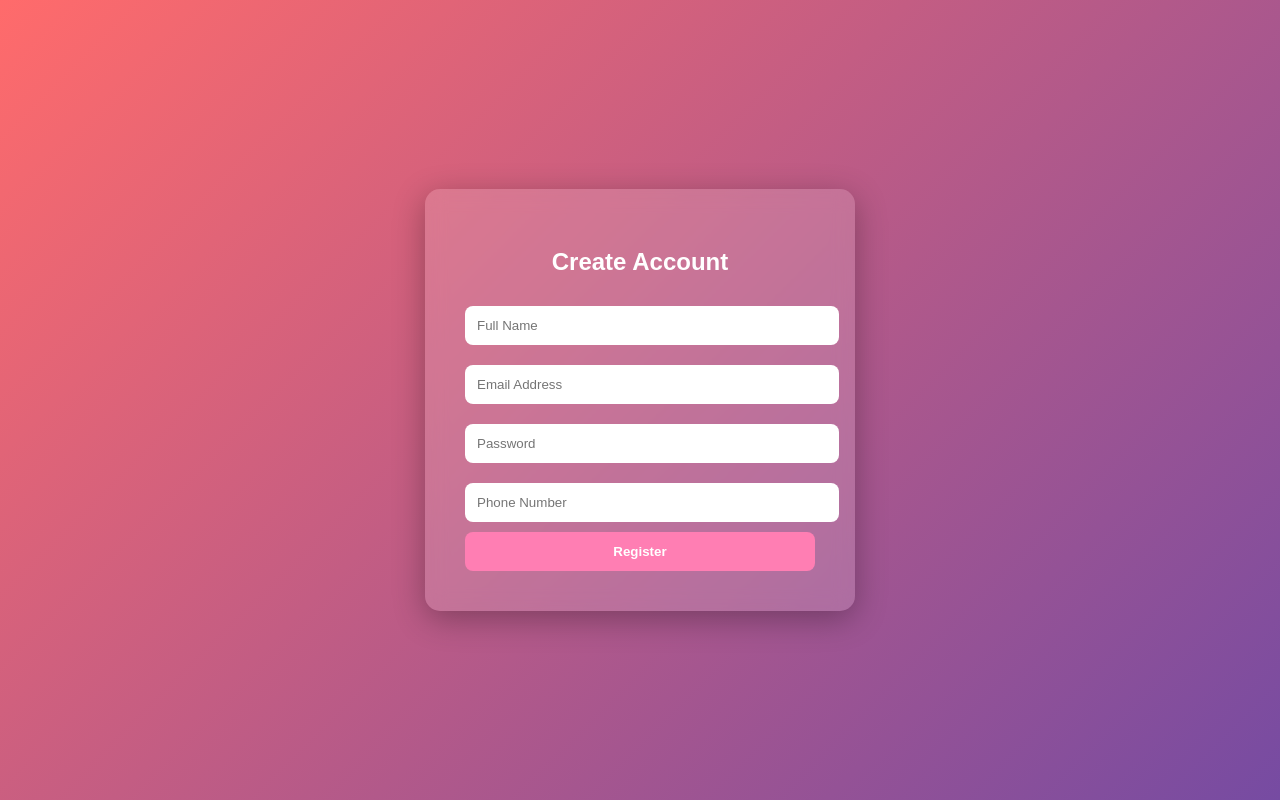
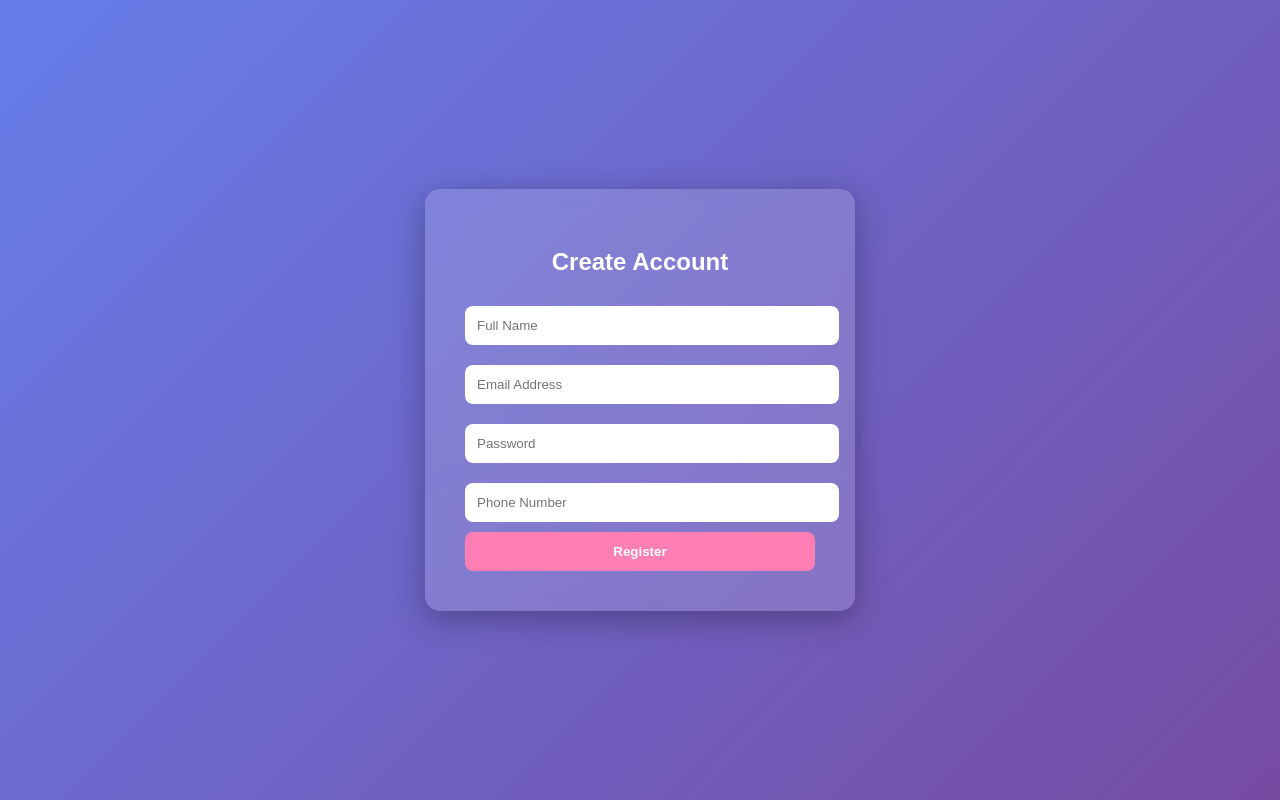
Before and after one commit to ajaydharajiya/ajaydharajiya-Ragister-form, a website: page public/index.html in a window 1280 px wide. Drawn offline with Linux system fonts and the light colour scheme.

Commit message:
Revert "change background color"
This reverts commit f7fe87c23412de5460c1976c3479c955aeac2630.

```diff
--- a/public/style.css
+++ b/public/style.css
@@ -1,7 +1,7 @@
 body {
     margin: 0;
     font-family: Arial, sans-serif;
-    background: linear-gradient(135deg, #ff6b6b, #764ba2);
+    background: linear-gradient(135deg, #667eea, #764ba2);
     height: 100vh;
     display: flex;
     justify-content: center;
```
